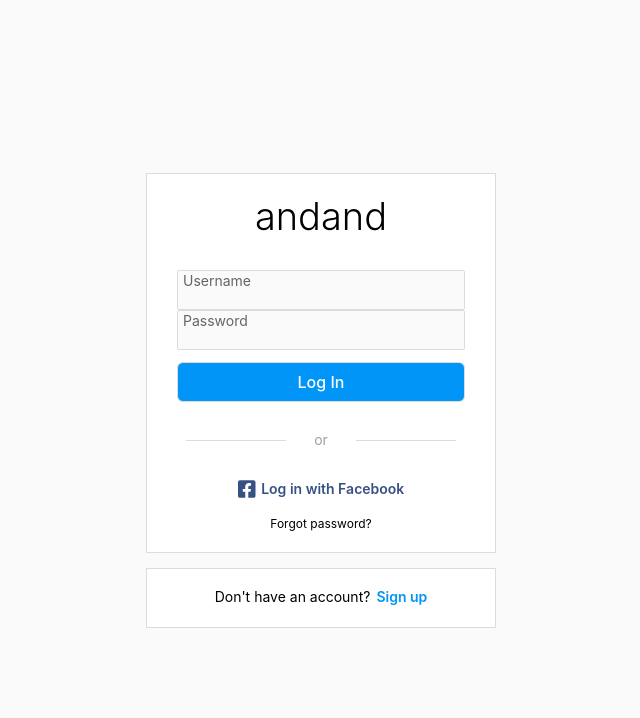
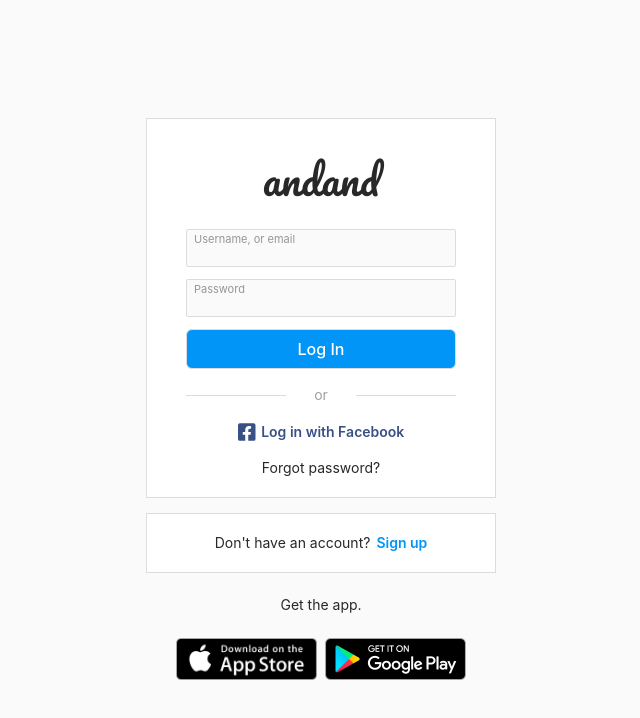
Before and after one commit to sanghee-dev/andand-web, a React (Create React App) app: page /#/ in a window 1280 px wide. Shown: the top 718 px of the page, without its empty margins (319-959 px from the left). Built offline with nearby package versions, Linux system fonts and the light colour scheme.

Commit message:
Style LogIn screen

```diff
--- a/public/index.html
+++ b/public/index.html
@@ -24,6 +24,10 @@
       work correctly both with client-side routing and a non-root public URL.
       Learn how to configure a non-root public URL by running `npm run build`.
     -->
+    <link
+      href="https://fonts.googleapis.com/css2?family=Pacifico&display=swap"
+      rel="stylesheet"
+    />
     <title>andand</title>
   </head>
   <body>
--- a/src/screens/Login/index.tsx
+++ b/src/screens/Login/index.tsx
@@ -4,6 +4,8 @@
 import { darkModeVar } from "apollo";
 import { FontAwesomeIcon } from "@fortawesome/react-fontawesome";
 import { faFacebookSquare } from "@fortawesome/free-brands-svg-icons";
+import AppStore from "images/AppStore.png";
+import GooglePlay from "images/GooglePlay.png";
 
 const Container = styled.div`
   height: 100vh;
@@ -27,28 +29,33 @@
   flex-direction: column;
   margin-bottom: 15px;
 `;
+const Title = styled.span`
+  font-size: 40px;
+  font-family: "Pacifico", cursive;
+  margin-top: 20px;
+`;
 const Form = styled.form`
+  width: 270px;
   display: flex;
   flex-direction: column;
 `;
 const PlaceHolder = styled.div`
+  width: 270px;
+  font-size: 12px;
+  color: ${(props) => props.theme.fontColor};
+`;
+const Label = styled.label`
   position: relative;
-  font-size: 14px;
-  &::after {
-    position: absolute;
-    left: 6px;
-    top: 4px;
-    content: attr(data-placeholder);
-    pointer-events: none;
-    opacity: 0.6;
-  }
-  & :focus {
-    color: ${(props) => props.theme.accent};
-    font-size: 14px;
-  }
+  top: 16px;
+  left: 8px;
+  pointer-events: none;
+  font-size: 11px;
+  color: ${(props) => props.theme.borderColorDark};
 `;
 const Input = styled.input`
   width: 270px;
+  box-sizing: border-box;
+  padding-top: 9px;
   &:not(:last-child) {
     margin-bottom: 4px;
   }
@@ -85,6 +92,12 @@
   flex-direction: column;
   align-items: center;
 `;
+const ButtonText = styled.h2`
+  cursor: pointer;
+  :active {
+    opacity: ${(props) => props.theme.opacity};
+  }
+`;
 const FacebookBox = styled.div`
   display: flex;
   align-items: center;
@@ -105,6 +118,24 @@
     font-weight: ${(props) => props.theme.fontHeavy};
   }
 `;
+const Footer = styled.div`
+  & h2 {
+    margin: 24px 0;
+    text-align: center;
+  }
+`;
+const DownloadBox = styled.div`
+  display: flex;
+`;
+const Download = styled.div`
+  cursor: pointer;
+  &:not(:last-child) {
+    margin-right: 8px;
+  }
+  :active {
+    opacity: ${(props) => props.theme.opacity};
+  }
+`;
 
 const Login = () => {
   const darkMode = useReactiveVar(darkModeVar);
@@ -112,37 +143,48 @@
     <ThemeProvider theme={darkMode ? darkTheme : lightTheme}>
       <Container>
         <TopBox>
-          <h1>andand</h1>
-
+          <Title>andand</Title>
           <Form>
-            <PlaceHolder data-placeholder="Username">
+            <PlaceHolder>
+              <Label>Username, or email</Label>
               <Input type="text" name="Username" />
             </PlaceHolder>
-            <PlaceHolder data-placeholder="Password">
+            <PlaceHolder>
+              <Label>Password</Label>
               <Input type="password" name="Password" />
             </PlaceHolder>
             <SubmitButton type="submit" value="Log In" />
           </Form>
-
           <Separator>
             <div></div>
             <h2>or</h2>
             <div></div>
           </Separator>
-
           <ButtonBox>
             <FacebookBox>
               <FontAwesomeIcon icon={faFacebookSquare} />
-              <h2>Log in with Facebook</h2>
+              <ButtonText>Log in with Facebook</ButtonText>
             </FacebookBox>
-            <h3>Forgot password?</h3>
+            <ButtonText>Forgot password?</ButtonText>
           </ButtonBox>
         </TopBox>
 
         <BottomBox>
           <h2>Don't have an account?</h2>
-          <h2>Sign up</h2>
+          <ButtonText>Sign up</ButtonText>
         </BottomBox>
+
+        <Footer>
+          <h2>Get the app.</h2>
+          <DownloadBox>
+            <Download>
+              <img src={AppStore} alt="AppStore" width="141" height="42" />
+            </Download>
+            <Download>
+              <img src={GooglePlay} alt="GooglePlay" width="141" height="42" />
+            </Download>
+          </DownloadBox>
+        </Footer>
       </Container>
     </ThemeProvider>
   );
--- a/src/styles/globalStyles.ts
+++ b/src/styles/globalStyles.ts
@@ -5,10 +5,8 @@
   ${reset};
   * {
     box-sizing: border-box;
-  padding: 0;
-  margin: 0;
   }
-body {
+  body{
     font-family: -apple-system, BlinkMacSystemFont, 'Segoe UI', Roboto, Oxygen, Ubuntu, Cantarell, 'Open Sans', 'Helvetica Neue', sans-serif;
     background-color: ${(props) => props.theme.backgroundColor};
     color: ${(props) => props.theme.fontColor};
@@ -25,7 +23,7 @@
     height: 38px;
     padding: 0 8px;
     &::placeholder{
-    color: rgb(150,150,150);
+      color: rgb(160,160,160);
     }
     &:focus {
       border: ${(props) => props.theme.borderDark};
--- a/src/styles/styled.d.ts
+++ b/src/styles/styled.d.ts
@@ -12,9 +12,11 @@
     fontHeavy: string;
 
     borderColor: string;
+    borderColorDark: string;
     border: string;
     borderDark: string;
 
+    opacity: string;
     transition: string;
   }
 }
--- a/src/styles/styles.ts
+++ b/src/styles/styles.ts
@@ -7,29 +7,16 @@
   backgroundColor: "rgb(250,250,250)",
   facebookColor: "rgb(56,81,133)",
 
-  fontColor: "black",
+  fontColor: "rgb(40,40,40)",
   fontHeavy: "600",
 
   borderColor: "rgb(220,220,220)",
+  borderColorDark: "rgb(150,150,150)",
   border: "1px solid rgb(220,220,220)",
-  borderDark: "1px solid rgb(180,180,180)",
+  borderDark: "1px solid rgb(150,150,150)",
 
+  opacity: "0.6",
   transition: "all 0.1s ease-in-out",
 };
 
-export const darkTheme: DefaultTheme = {
-  accent: "rgb(0,149,246)",
-  accentLight: "rgb(145, 211, 255)",
-  accentDark: "rgb(0, 118, 197)",
-  backgroundColor: "rgb(250,250,250)",
-  facebookColor: "rgb(56,81,133)",
-
-  fontColor: "black",
-  fontHeavy: "600",
-
-  borderColor: "rgb(220,220,220)",
-  border: "1px solid rgb(220,220,220)",
-  borderDark: "1px solid rgb(180,180,180)",
-
-  transition: "all 0.1s ease-in-out",
-};
+export const darkTheme: DefaultTheme = lightTheme;
```
Also changed, not shown: src/images/AppStore.png (added), src/images/GooglePlay.png (added). Lines whose indentation alone changed are shown as unchanged.
